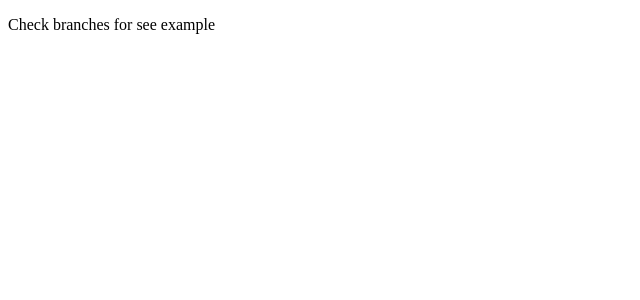
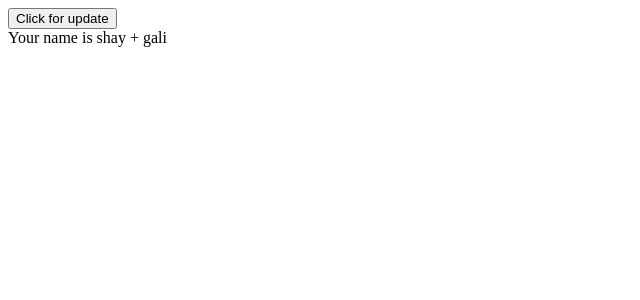
Before and after one commit to ShayGali/react-class-component-lifecycle, a React (Create React App) app: page / in a window 1280 px wide. Shown: the top 300 px of the page, without its empty margins (0-640 px from the left). Built offline with nearby package versions, Linux system fonts and the light colour scheme.

Commit message:
update example

```diff
--- a/src/App.js
+++ b/src/App.js
@@ -1,3 +1,14 @@
+import { useState } from "react";
+import Updating from "./Updating";
+
 export default function App() {
-  return <p>Check branches for see example</p>;
+  const [fnameForComponent, setFnameForComponent] = useState("shay");
+  return (
+    <>
+      <button onClick={() => setFnameForComponent("itzik")}>
+        Click for update
+      </button>
+      <Updating fname={fnameForComponent} />
+    </>
+  );
 }
--- /dev/null
+++ b/src/Updating.js
@@ -0,0 +1,41 @@
+import React, { Component } from "react";
+
+export default class Updating extends Component {
+  constructor(props) {
+    super(props);
+    this.state = { fname: "", lname: "gali" };
+  }
+
+  static getDerivedStateFromProps(props, state) {
+    console.log("1.in getDerivedStateFromProps ");
+    if (props.fname != null && props.fname !== state.fname) {
+      return {
+        fname: props.fname,
+      };
+    }
+    return null;
+  }
+
+  shouldComponentUpdate(nextProps, nextState) {
+    console.log("2.in shouldComponentUpdate");
+    if (nextProps.fname !== this.props.fname) {
+      return true;
+    } else return false;
+  }
+
+  render() {
+    console.log("3.in render");
+    return (
+      <div>Your name is {`${this.state.fname} + ${this.state.lname}`}</div>
+    );
+  }
+
+  getSnapshotBeforeUpdate(prevProps, prevState) {
+    console.log("4.in getSnapshotBeforeUpdate");
+    return null;
+  }
+
+  componentDidUpdate() {
+    console.log("5.in componentDidUpdate");
+  }
+}
```
